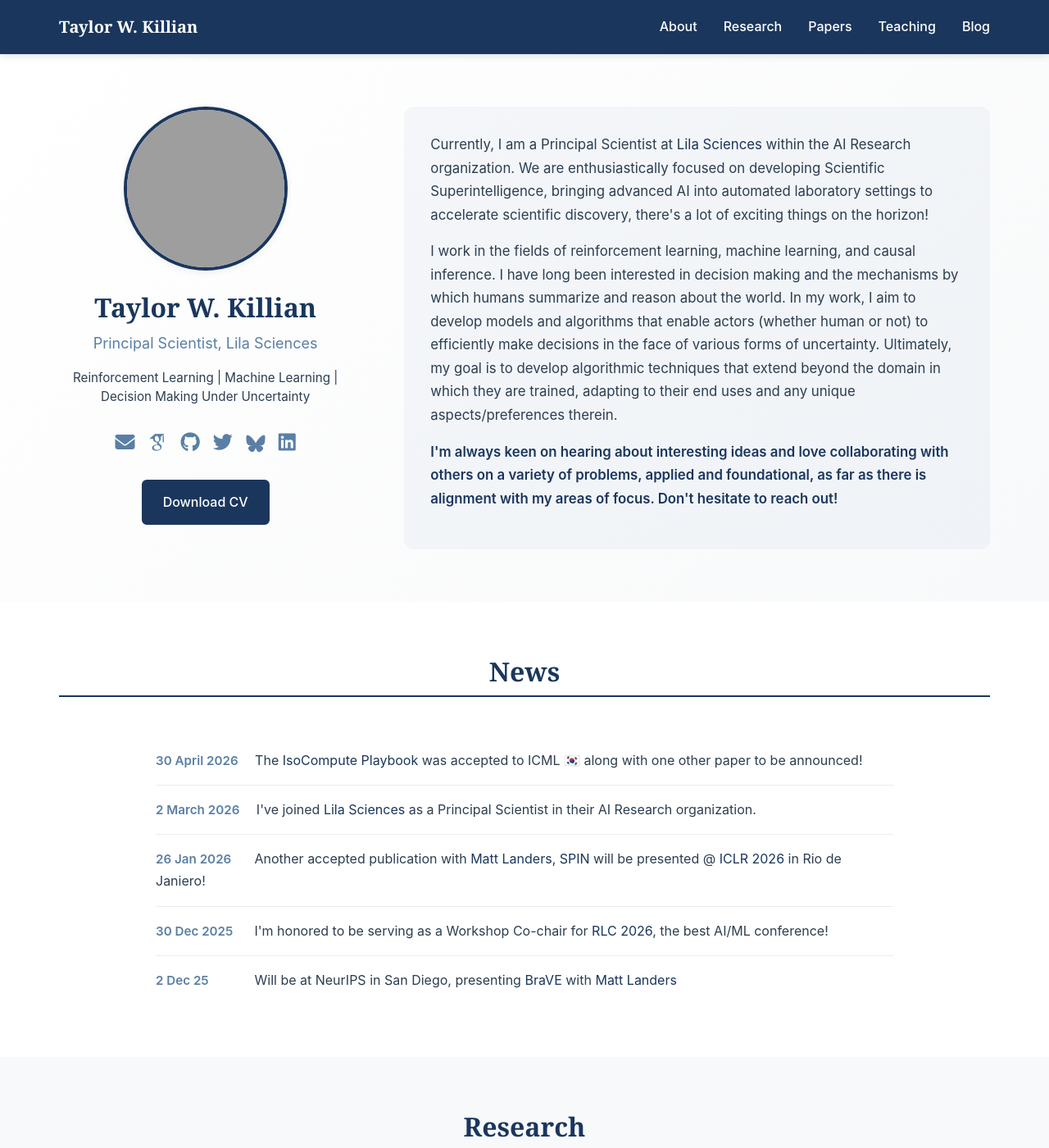
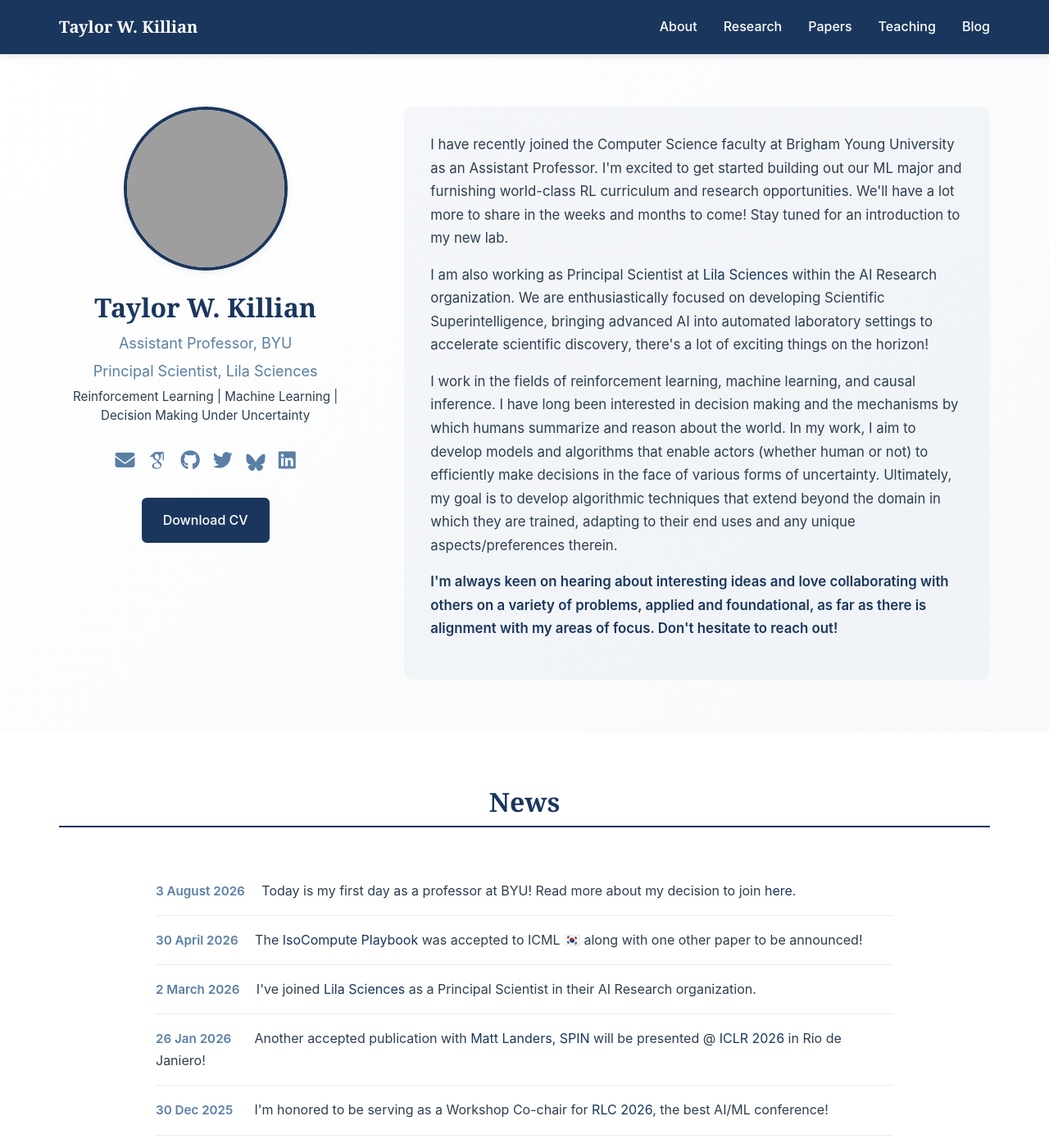
Before and after one commit to twkillian/twkillian.github.io, a Jekyll site: the page built from index.html, in a window 1280 px wide and 1400 px high. Shown: the whole window at 82% size. Built offline with Jekyll 4.4.1, drawn with Linux system fonts in a browser that asks for light colours; some web fonts are replaced; the list of posts is cut into pages by our own code; grey boxes are pictures that could not be loaded.

Commit message:
Add BYU affiliation and fix blog post link on home page
List "Assistant Professor, Brigham Young University" above the existing
Lila Sciences affiliation, tightening the spacing between stacked titles.
Point the 3 August news item at the post's real permalink.

Co-Authored-By: Claude Opus 5 <noreply@anthropic.com>

```diff
--- a/assets/css/style.css
+++ b/assets/css/style.css
@@ -207,8 +207,12 @@ em {
 .hero-content .title {
   font-size: 1.125rem;
   color: var(--light-blue);
+  margin-bottom: 0.25rem;
+  font-weight: 400;
+}
+
+.hero-content .title:last-of-type {
   margin-bottom: 1rem;
-  font-weight: 400;
 }
 
 .hero-content .tagline {
--- a/index.html
+++ b/index.html
@@ -36,6 +36,7 @@ layout: default
           <img src="/assets/img/TKillian_Headshot.jpg" alt="Taylor Killian">
         </div>
         <h1>Taylor W. Killian</h1>
+        <p class="title">Assistant Professor, BYU</p>
         <p class="title">Principal Scientist, Lila Sciences</p>
         <p class="tagline">Reinforcement Learning | Machine Learning | Decision Making Under Uncertainty</p>
 
@@ -61,7 +62,10 @@ layout: default
       <div class="about-content">
         <div class="bio-box">
         <p>
-          Currently, I am a Principal Scientist at <a href="https://lila.ai">Lila Sciences</a> within the AI Research organization. We are enthusiastically focused on developing Scientific Superintelligence, bringing advanced AI into automated laboratory settings to accelerate scientific discovery, there's a lot of exciting things on the horizon!
+          I have recently joined the Computer Science faculty at Brigham Young University as an Assistant Professor. I'm excited to get started building out our ML major and furnishing world-class RL curriculum and research opportunities. We'll have a lot more to share in the weeks and months to come! Stay tuned for an introduction to my new lab.
+        </p>
+        <p>
+          I am also working as Principal Scientist at <a href="https://lila.ai">Lila Sciences</a> within the AI Research organization. We are enthusiastically focused on developing Scientific Superintelligence, bringing advanced AI into automated laboratory settings to accelerate scientific discovery, there's a lot of exciting things on the horizon!
         </p>
         <p>
           I work in the fields of reinforcement learning, machine learning, and causal inference. I have long been interested in decision making and the mechanisms by which humans summarize and reason about the world. In my work, I aim to develop models and algorithms that enable actors (whether human or not) to efficiently make decisions in the face of various forms of uncertainty. Ultimately, my goal is to develop algorithmic techniques that extend beyond the domain in which they are trained, adapting to their end uses and any unique aspects/preferences therein.
@@ -79,6 +83,10 @@ layout: default
     <div class="container">
       <h2 class="section-title">News</h2>
       <ul class="news-list">
+        <li class="news-item">
+          <span class="news-date">3 August 2026</span>
+          <span class="news-content">Today is my first day as a professor at BYU! Read more about my decision to join <a href="/returning-to-academia/">here</a>.</span>
+        </li>
         <li class="news-item">
           <span class="news-date">30 April 2026</span>
           <span class="news-content">The <a href="https://compute-optimal-rl-llm-scaling.github.io/">IsoCompute Playbook</a> was accepted to ICML 🇰🇷 along with one other paper to be announced!</span>
```
